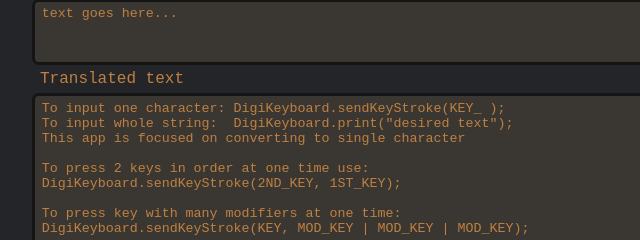
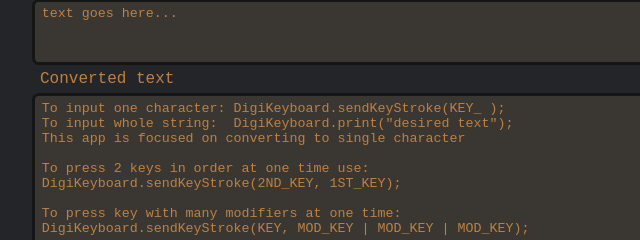
Before and after one commit to Dight67/ASCIItoDigispark, a plain HTML site: page index.html in a window 1280 px wide. Shown: the part 173-413 px from the top of the page, 0-640 px from the left. Drawn offline with Linux system fonts and the light colour scheme.

Commit message:
Add files via upload

```diff
--- a/index.html
+++ b/index.html
@@ -11,7 +11,7 @@
       <div class="textareas">
         <span class="text-0-span">ASCII text</span>
         <textarea id="text-0" placeholder="text goes here..." spellcheck="false"></textarea>
-        <span class="text-1-span">Translated text</span>
+        <span class="text-1-span">Converted text</span>
         <textarea
           id="text-1"
           placeholder='To input one character: DigiKeyboard.sendKeyStroke(KEY_ );
```
